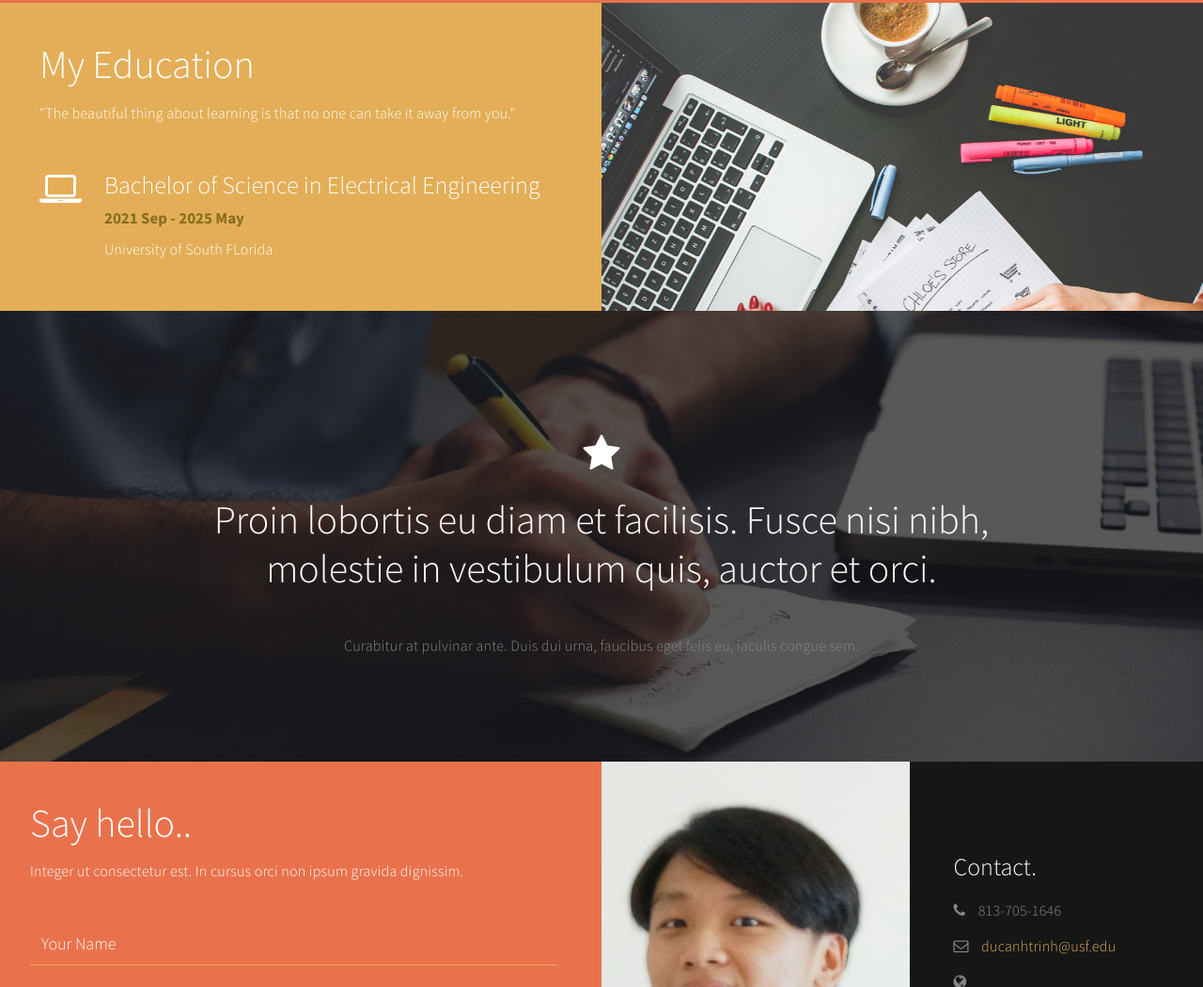
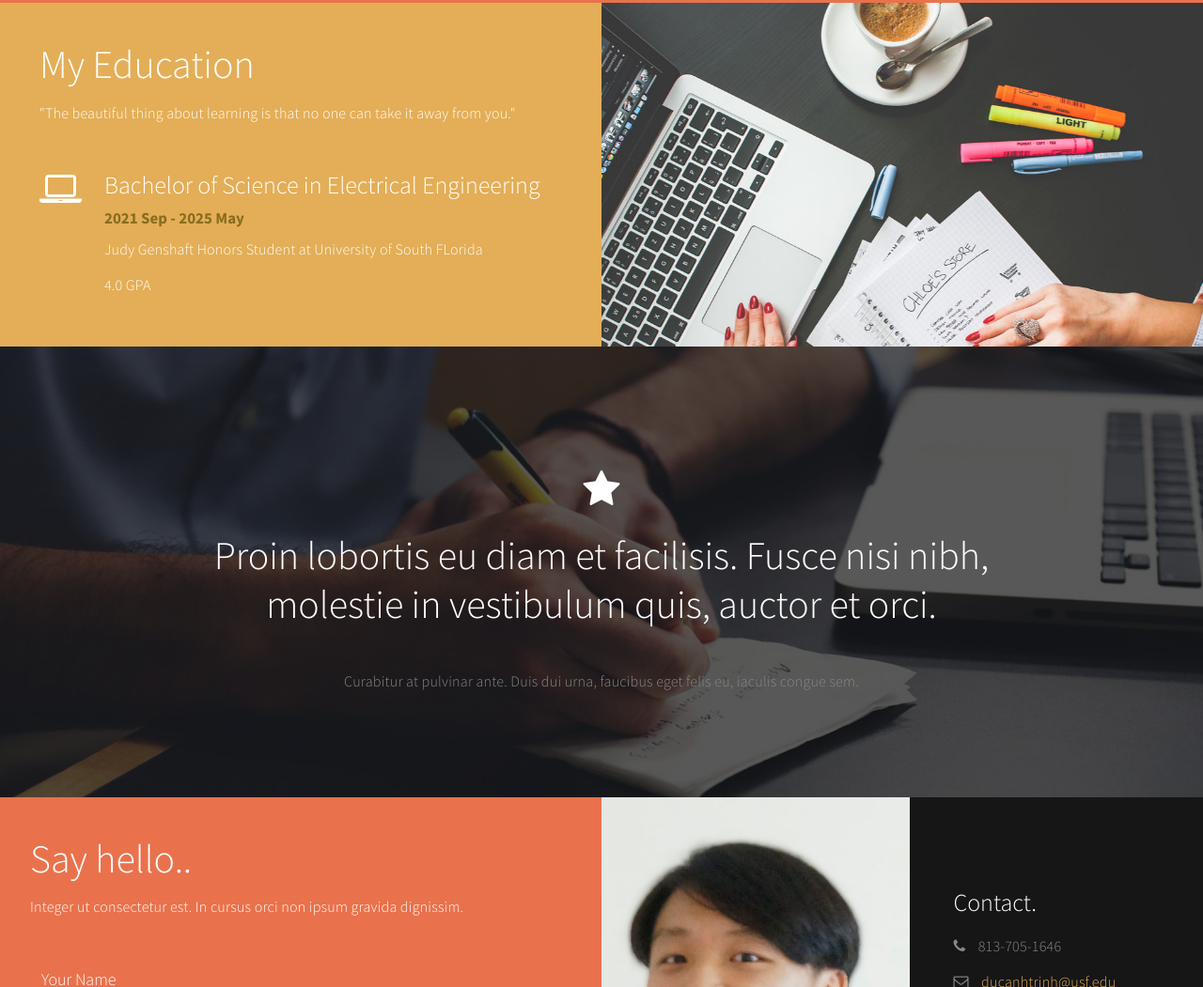
Before and after one commit to DucAnh-Vu-Trinh/DucAnh-Vu-Trinh.github.io, a plain HTML site: page index.html in a window 1280 px wide. Shown: the part 2241-3292 px from the top of the page at 94% size. Drawn offline with Linux system fonts and the light colour scheme.

Commit message:
change html

```diff
--- a/index.html
+++ b/index.html
@@ -284,7 +284,8 @@ http://www.templatemo.com/tm-498-stimulus
                               </div>
                               <div class="media-body">
                                    <h3 class="media-heading">Bachelor of Science in Electrical Engineering <small>2021 Sep - 2025 May</small></h3>
-                                   <p class="color-white">University of South FLorida </p>
+                                   <p class="color-white">Judy Genshaft Honors Student at University of South FLorida </p>
+                                   <p class="color-white">4.0 GPA</p>
                               </div>
                          </div>
                     </div>
@@ -331,7 +332,7 @@ http://www.templatemo.com/tm-498-stimulus
                          </div>
 
                          <div id="contact-form">
-                              <form action="#template-mo" method="post">
+                              <form action="https://formspree.io/f/mzbnoyep" method="post">
                                    <div class="wow fadeInUp" data-wow-delay="1s">
                                         <input name="fullname" type="text" class="form-control" id="fullname" placeholder="Your Name">
                                    </div>
```
